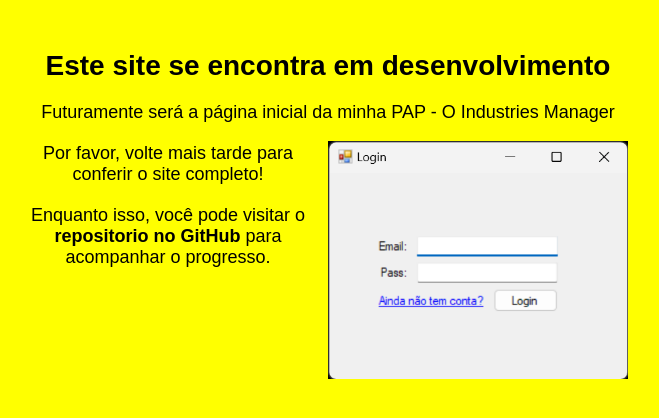
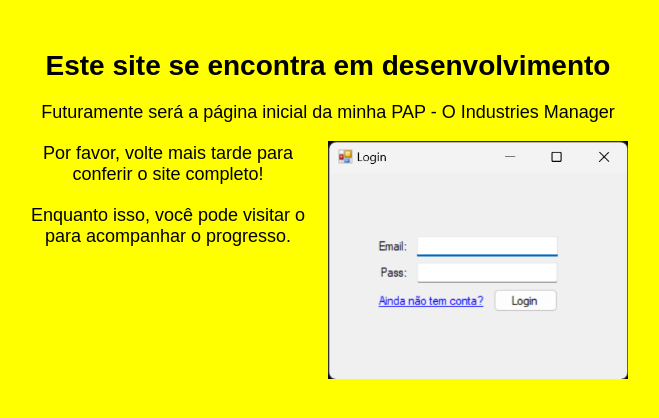
Before and after one commit to Dani12600000/Industries-Manager-website, a plain HTML site: page index.html in a window 1280 px wide. Shown: the whole page, without its empty margins (312-971 px from the left). Drawn offline with Linux system fonts and the light colour scheme.

Commit message:
Update index.html

```diff
--- a/index.html
+++ b/index.html
@@ -49,7 +49,7 @@
         <p>Futuramente será a página inicial da minha PAP - O Industries Manager</p>
         <img src="PAP.png" alt="Imagem da PAP">
         <p>Por favor, volte mais tarde para conferir o site completo!</p>
-        <p>Enquanto isso, você pode visitar o <a href="https://github.com/Dani12600000/Industries-Manager">repositorio no GitHub</a> para acompanhar o progresso.</p>
+        <p>Enquanto isso, você pode visitar o  para acompanhar o progresso.</p>
     </div>
 </body>
 </html>
```
